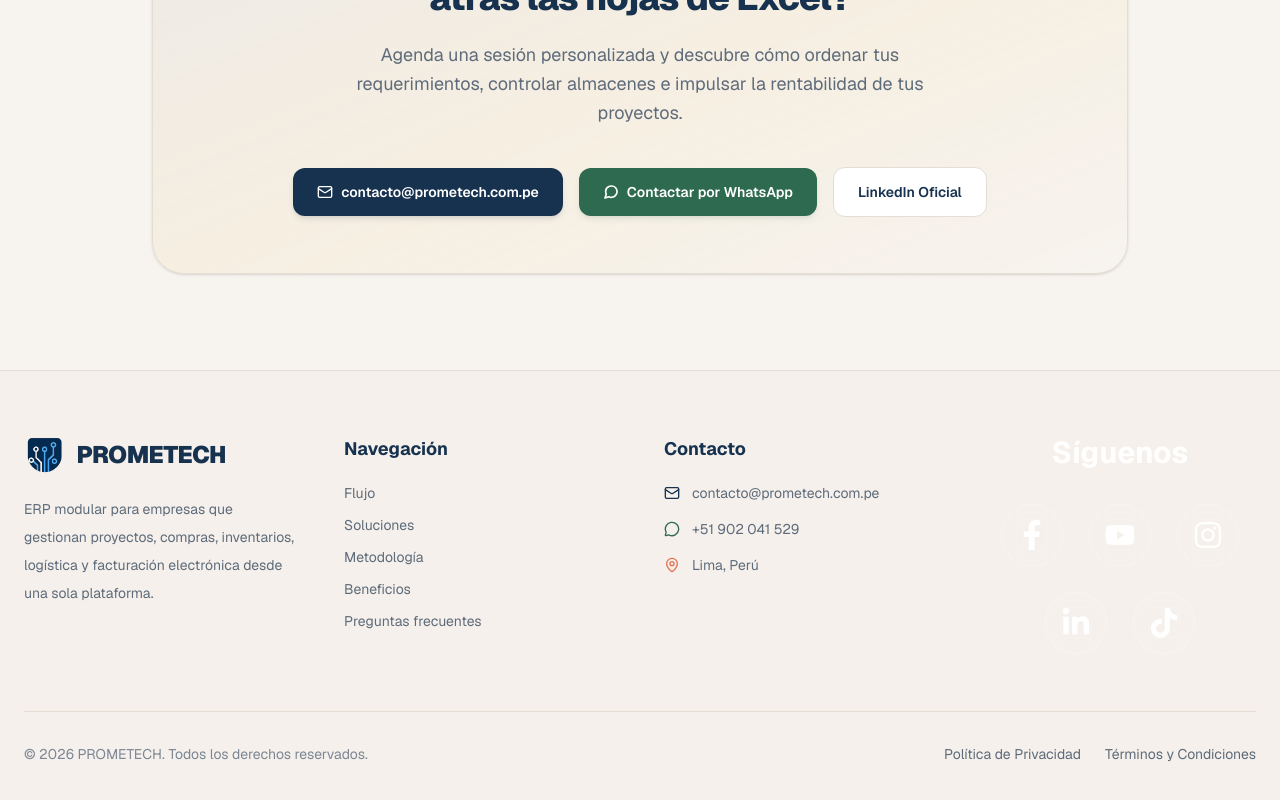
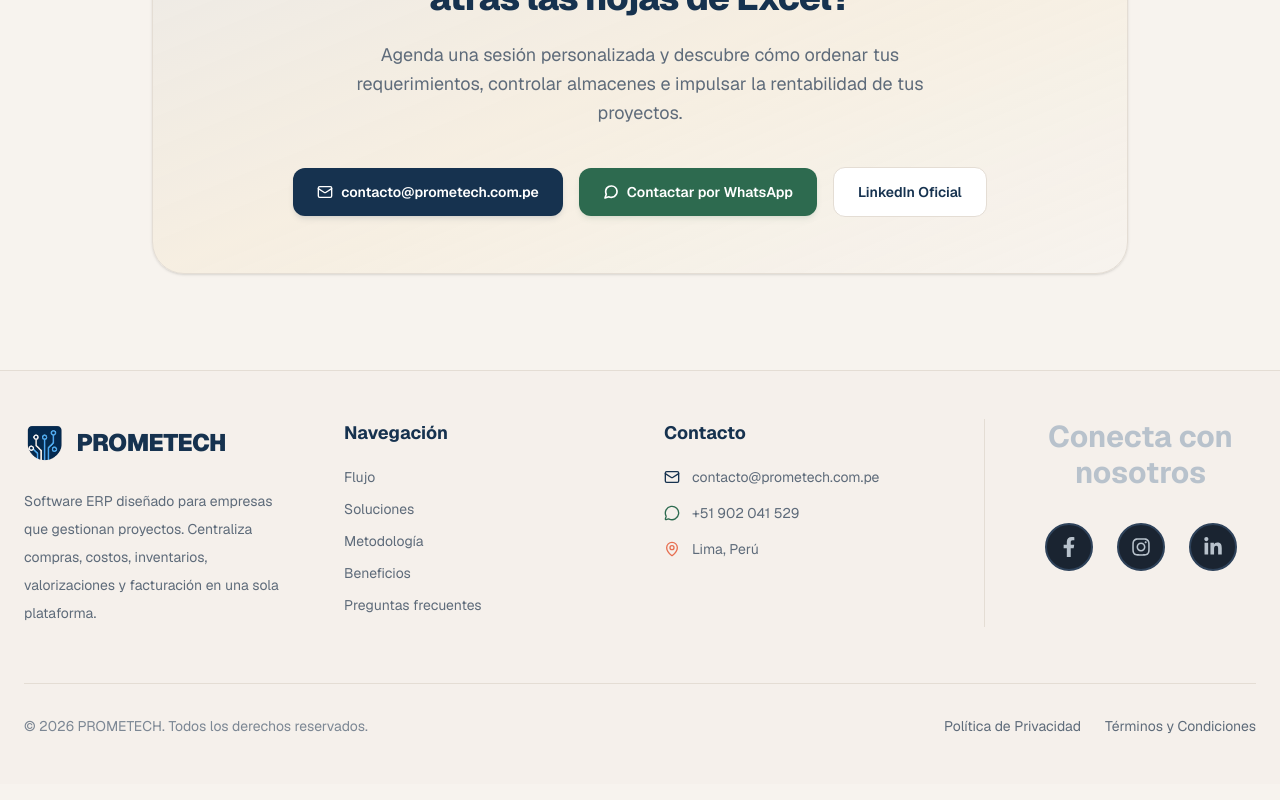
Before and after one commit to alexandermerino-prometech/landing-page, a Next.js app: page / in a window 1280 px wide. Shown: the part 8447-9247 px from the top of the page. Built offline with nearby package versions, Linux system fonts and the light colour scheme.

Commit message:
fixing issues

```diff
--- a/app/components/Footer.tsx
+++ b/app/components/Footer.tsx
@@ -8,10 +8,8 @@ import {
 
 import {
   FaFacebookF,
-  FaYoutube,
   FaInstagram,
   FaLinkedinIn,
-  FaTiktok,
 } from "react-icons/fa";
 
 const socialLinks = [
@@ -21,11 +19,6 @@ const socialLinks = [
     href: "https://facebook.com/",
   },
   {
-    name: "YouTube",
-    icon: FaYoutube,
-    href: "https://youtube.com/",
-  },
-  {
     name: "Instagram",
     icon: FaInstagram,
     href: "https://instagram.com/",
@@ -33,31 +26,26 @@ const socialLinks = [
   {
     name: "LinkedIn",
     icon: FaLinkedinIn,
-    href: "https://linkedin.com/",
-  },
-  {
-    name: "TikTok",
-    icon: FaTiktok,
-    href: "https://tiktok.com/",
+    href: "https://www.linkedin.com/company/prometech-peru",
   },
 ];
 
 export default function Footer() {
   return (
     <footer className="border-t border-[#E4DDD4] bg-[#F1ECE5]/40">
-      <div className="max-w-7xl mx-auto px-6 py-16">
+      <div className="max-w-7xl mx-auto px-6 py-12">
 
         {/* Contenido principal */}
         <div className="grid grid-cols-1 gap-12 md:grid-cols-4">
 
           {/* Marca */}
           <div>
-            <div className="flex items-center gap-3 mb-5">
+            <div className="flex items-center gap-3 mb-5 h-12 w-auto">
               <Image
                 src="/Logo1.png"
                 alt="Logo Prometech"
-                width={42}
-                height={42}
+                width={52}
+                height={52}
                 className="h-10 w-auto"
               />
 
@@ -67,9 +55,9 @@ export default function Footer() {
             </div>
 
             <p className="text-sm leading-7 text-[#5E6B7A]">
-              ERP modular para empresas que gestionan proyectos,
-              compras, inventarios, logística y facturación
-              electrónica desde una sola plataforma.
+              Software ERP diseñado para empresas que gestionan proyectos.
+                Centraliza compras, costos, inventarios, valorizaciones y facturación
+            en una sola plataforma.
             </p>
           </div>
 
@@ -169,10 +157,10 @@ export default function Footer() {
           </div>
 
           {/* Redes */}
-            <div className="text-center">
+            <div className="text-center border-l border-[#E4DDD4] pl-10">
 
-                <h3 className="text-3xl font-bold text-white mb-8">
-                    Síguenos
+                <h3 className="text-3xl font-bold text-[#B8C2CC] mb-8">
+                    Conecta con nosotros
                 </h3>
 
                 <div className="flex flex-wrap justify-center gap-6">
@@ -185,33 +173,33 @@ export default function Footer() {
                         aria-label={name}
                         className="
                         group
-                        w-16
-                        h-16
+                        w-12
+                        h-12
                         rounded-full
                         border-2
-                        border-white/10
-                        bg-white/5
+                        border-[#2E425A]
+                        bg-[#1A2431]
                         backdrop-blur-sm
                         flex
                         items-center
                         justify-center
                         transition-all
                         duration-300
-                        hover:bg-[#16324F]
                         hover:border-[#E9C46A]
+                        hover:bg-[#1E3A5C]
                         hover:-translate-y-1
                         hover:shadow-xl
                         hover:shadow-[#16324F]/40
                         "
                     >
                         <Icon
-                        className="
-                            text-3xl
-                            text-white
-                            transition-colors
-                            duration-300
-                            group-hover:text-[#E9C46A]
-                        "
+                            className="
+                                text-xl
+                                text-[#B8C2CC]
+                                transition-all
+                                duration-300
+                                group-hover:text-[#E9C46A]
+                            "
                         />
                     </a>
                     ))}
```
